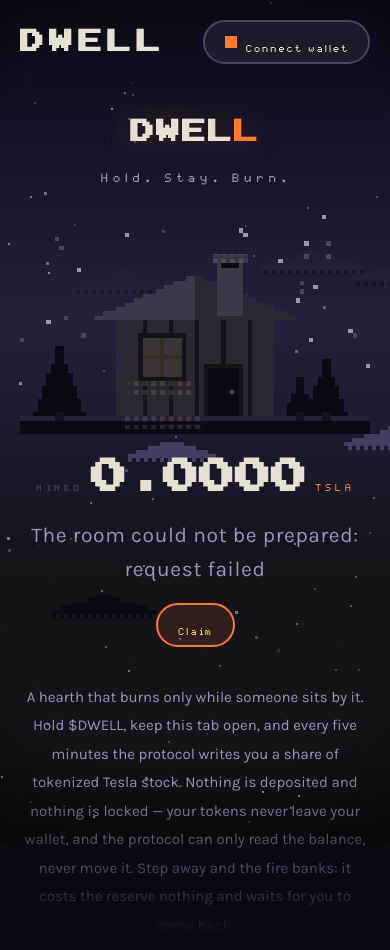
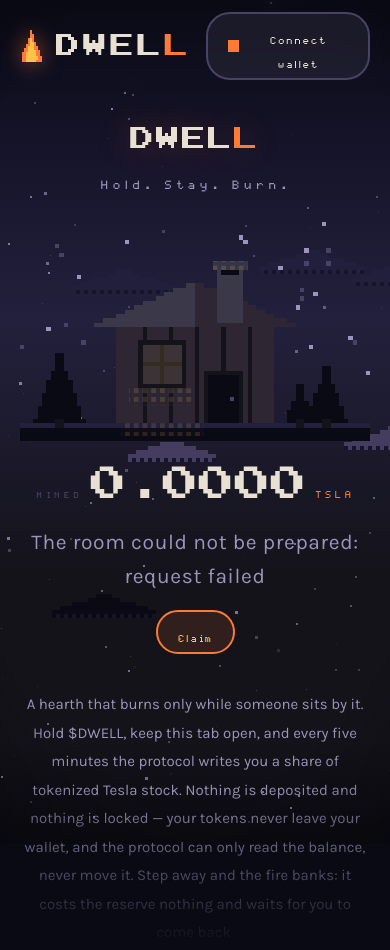
Before and after one commit to trappalfy/DWELL, a plain HTML site: page web/index.html in a window 390 px wide. Shown: the top 950 px of the page. Drawn offline with Linux system fonts and the light colour scheme; no server answers.

Commit message:
Укрупнить логотип и убрать поддельную жирность
Логотип стал локапом: пиксельное пламя рядом с именем, последняя буква
берёт оранжевый — так же, как заголовок в герое. Кегль 32 → 48, то есть
следующая ступень сетки шрифта, не промежуточное значение.

Заодно снята куда более широкая проблема. Обе гарнитуры содержат одно
начертание Regular, а CSS в восьми местах просил font-weight: 700.
Браузер синтезировал жирность, утолщая глифы размазыванием краёв, — на
растровой гарнитуре по сетке в 32 пикселя это мылит все крупные
заголовки, а не только логотип. Все восемь переведены на 400, из ссылки
на Google Fonts убраны недоступные веса запасных гарнитур.

Знак для локапа генерируется отдельно: фавиконка не годится, у неё
пламя лежит на дне квадрата, а семь пустых рядов отступа локапу не по
чему выравнивать.

Co-Authored-By: Claude Opus 5 <noreply@anthropic.com>

```diff
--- a/web/index.html
+++ b/web/index.html
@@ -8,7 +8,7 @@
     <link rel="icon" href="/art/favicon.svg"/>
     <link rel="preconnect" href="https://fonts.googleapis.com"/>
     <link rel="preconnect" href="https://fonts.gstatic.com" crossorigin/>
-    <link href="https://fonts.googleapis.com/css2?family=Pixelify+Sans:wght@400;600;700&family=Silkscreen:wght@400;700&family=Karla:wght@400;500&display=swap" rel="stylesheet"/>
+    <link href="https://fonts.googleapis.com/css2?family=Pixelify+Sans:wght@400&family=Silkscreen:wght@400&family=Karla:wght@400;500&display=swap" rel="stylesheet"/>
     <link rel="stylesheet" href="/styles.css"/>
   </head>
   <body>
@@ -21,7 +21,10 @@
     <div class="vignette" aria-hidden="true"></div>
 
     <header class="bar">
-      <a class="wordmark" href="#top">DWELL</a>
+      <a class="wordmark" href="#top">
+        <img class="wordmark-flame" src="/art/mark.svg" width="36" height="48" alt="" aria-hidden="true"/>
+        <span>DWEL<span class="wordmark-last">L</span></span>
+      </a>
 
       <nav class="nav" aria-label="Sections">
         <a href="#pipeline">HOW IT WORKS</a>
--- a/web/styles.css
+++ b/web/styles.css
@@ -199,17 +199,45 @@ a {
   gap: calc(var(--u) * 4);
   max-width: var(--page);
   margin: 0 auto;
-  padding: calc(var(--u) * 4) var(--side);
+  padding: calc(var(--u) * 3) var(--side);
   backdrop-filter: blur(6px);
 }
 
+/*
+ * The mark is a lockup, not a word: a lit flame beside the name, with the
+ * last letter taking the ember the way the hero's headline does. It is the
+ * only thing in the bar allowed to be loud.
+ */
 .wordmark {
+  display: inline-flex;
+  align-items: center;
+  gap: calc(var(--u) * 3);
   font-family: var(--display);
-  font-size: 32px;
-  font-weight: 700;
-  letter-spacing: 0.16em;
+  font-size: 48px;
+  /* Never above 400 — see the note on faked bold above. */
+  font-weight: 400;
+  letter-spacing: 0.1em;
+  line-height: 1;
   text-decoration: none;
   color: var(--linen);
+}
+
+.wordmark-flame {
+  width: 36px;
+  height: 48px;
+  flex: none;
+  /* A whole 3x of the 16-row source, so every art pixel stays square. */
+  filter: drop-shadow(0 0 10px rgba(255, 122, 52, 0.55));
+  transition: filter 160ms ease;
+}
+
+.wordmark-last {
+  color: var(--ember);
+}
+
+.wordmark:hover .wordmark-flame,
+.wordmark:focus-visible .wordmark-flame {
+  filter: drop-shadow(0 0 18px rgba(255, 194, 74, 0.85));
 }
 
 .nav {
@@ -327,7 +355,7 @@ main {
   font-family: var(--display);
   /* Stepped, not fluid: see the note on the 32px grid above the tokens. */
   font-size: 64px;
-  font-weight: 700;
+  font-weight: 400;
   line-height: 0.95;
   letter-spacing: 0.06em;
   margin: 0;
@@ -530,7 +558,7 @@ main {
 .readout-value {
   font-family: var(--display);
   font-size: 48px;
-  font-weight: 700;
+  font-weight: 400;
   line-height: 1;
   font-variant-numeric: tabular-nums;
 }
@@ -658,7 +686,7 @@ main {
 .unit b {
   font-family: var(--display);
   font-size: 48px;
-  font-weight: 700;
+  font-weight: 400;
   line-height: 1;
   font-variant-numeric: tabular-nums;
 }
@@ -846,7 +874,7 @@ main {
 .node-at {
   font-family: var(--display);
   font-size: 32px;
-  font-weight: 700;
+  font-weight: 400;
   color: var(--ember);
 }
 
@@ -948,7 +976,7 @@ main {
 .tier-value {
   font-family: var(--display);
   font-size: 32px;
-  font-weight: 700;
+  font-weight: 400;
   line-height: 1.1;
   font-variant-numeric: tabular-nums;
   color: var(--linen);
@@ -1062,7 +1090,7 @@ main {
 .slide-name {
   font-family: var(--display);
   font-size: 48px;
-  font-weight: 700;
+  font-weight: 400;
   line-height: 1;
   letter-spacing: 0.05em;
   margin: 0 0 calc(var(--u) * 4);
@@ -1217,7 +1245,7 @@ main {
   transform: translateX(-50%);
   font-family: var(--display);
   font-size: 128px;
-  font-weight: 700;
+  font-weight: 400;
   letter-spacing: 0.08em;
   line-height: 1;
   color: #221d33;
@@ -1299,6 +1327,15 @@ main {
 
 @media (max-width: 768px) {
   /* Down one step on the 16px grid, never between steps. */
+  .wordmark {
+    font-size: 32px;
+  }
+
+  .wordmark-flame {
+    width: 24px;
+    height: 32px;
+  }
+
   .title {
     font-size: 48px;
   }
```
Also changed, not shown: offchain/scripts/generate-art.ts (+24 -0 lines), web/art/mark.svg (added).
